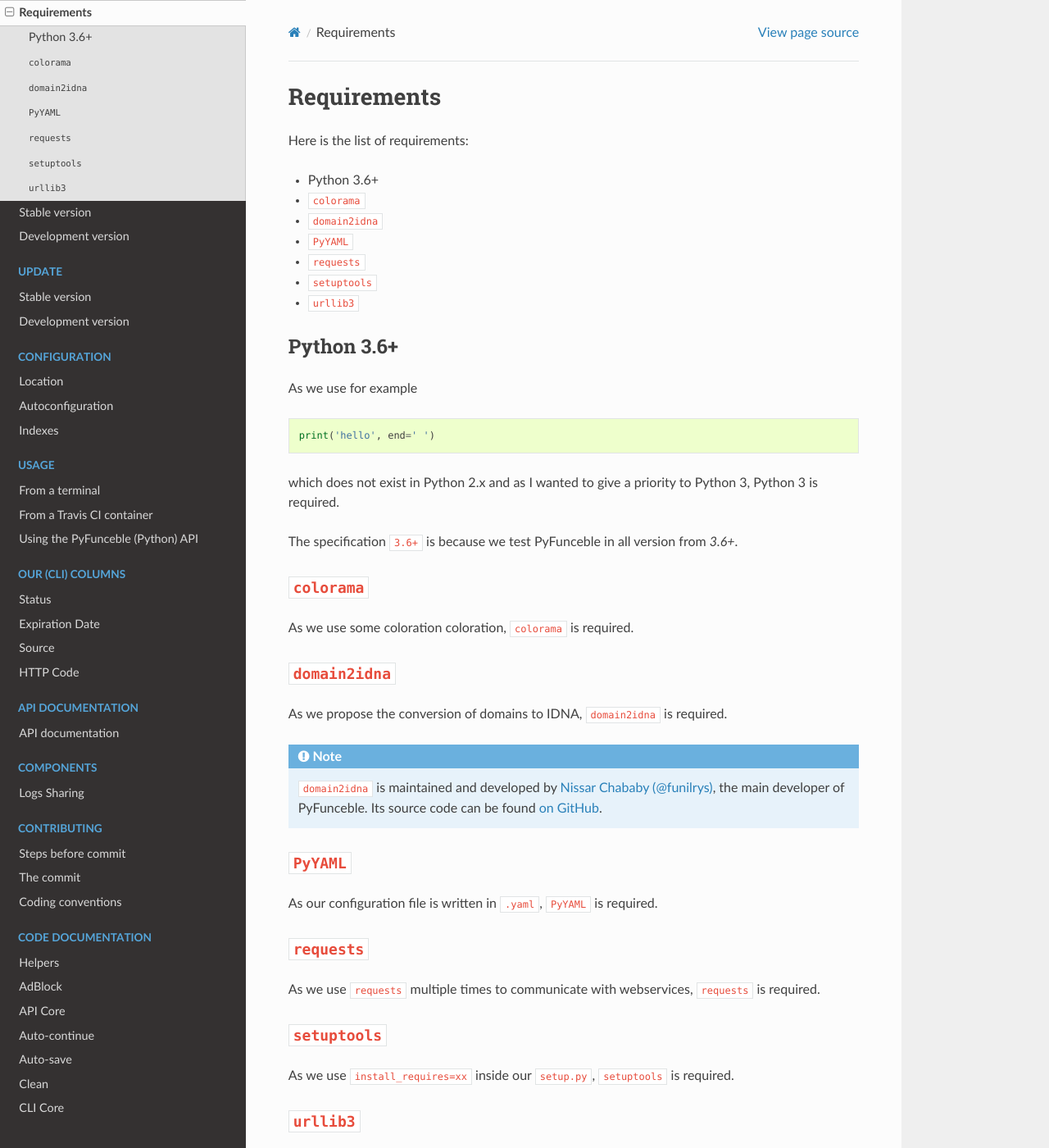
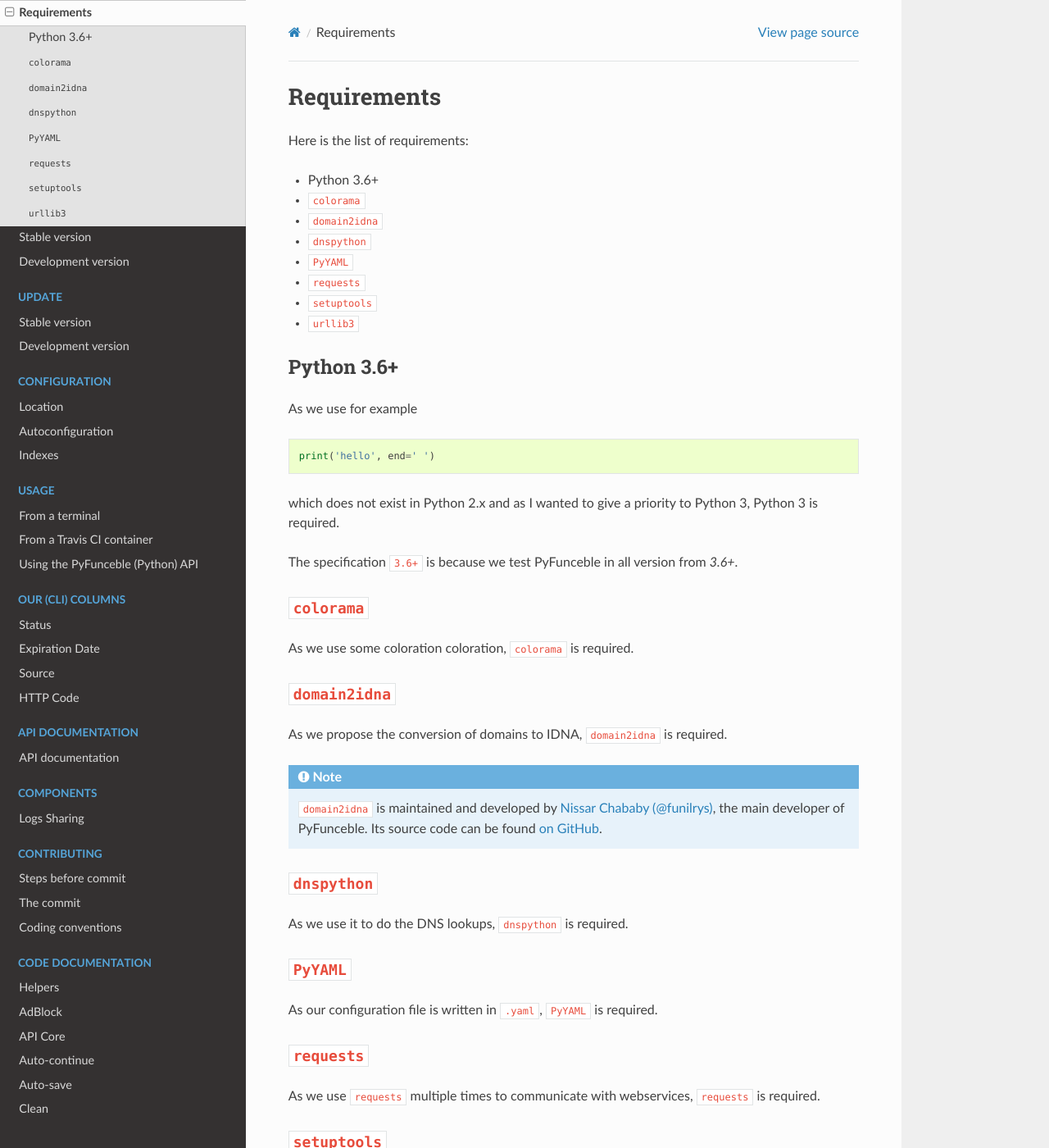
Before and after one commit to PyFunceble/rst-docs, a Sphinx documentation site: the page built from docs/installation/requirements.rst, in a window 1280 px wide and 1400 px high. Shown: the whole window at 82% size. Built offline with Sphinx 7.4.7 and the Read the Docs theme 2.0.0, drawn with Linux system fonts in a browser that asks for light colours; pages that are not in the unit, such as notebooks, are missing from menus.

Commit message:
Update docs

```diff
--- a/docs/installation/requirements.rst
+++ b/docs/installation/requirements.rst
@@ -6,6 +6,7 @@
 -   Python 3.6+
 -   :code:`colorama`
 -   :code:`domain2idna`
+-   :code:`dnspython`
 -   :code:`PyYAML`
 -   :code:`requests`
 -   :code:`setuptools`
@@ -39,6 +40,11 @@
 .. _Nissar Chababy (@funilrys): https://github.com/funilrys
 .. _on GitHub: https://github.com/funilrys/domain2idna
 
+:code:`dnspython`
+-----------------
+
+As we use it to do the DNS lookups, :code:`dnspython` is required.
+
 :code:`PyYAML`
 --------------
 
```
